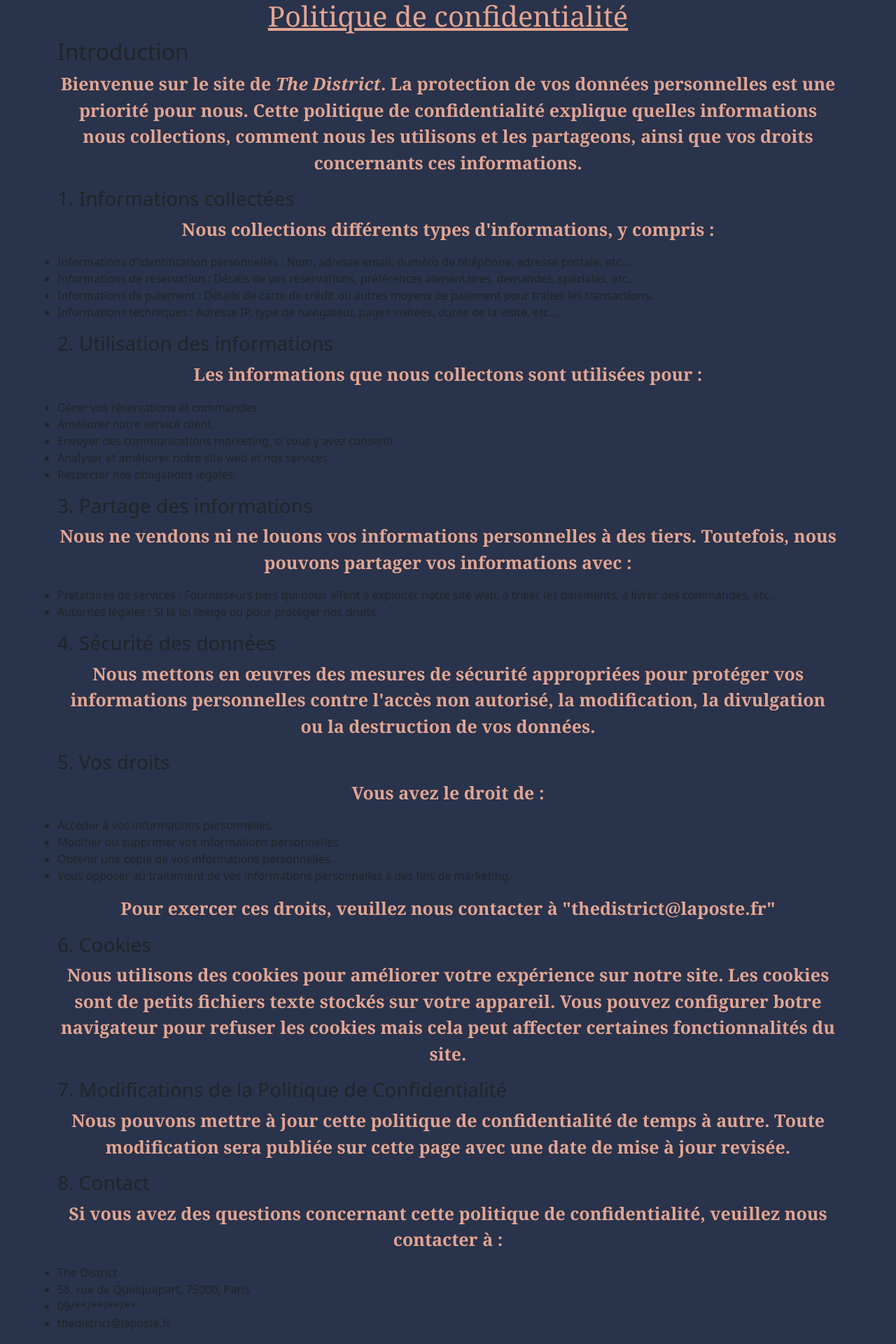
After one commit to EldenGlitchDev/FULLSTACK, a PHP site: the page made by The District/politique_de_confidentialite.php in a window 1280 px wide. The commit adds this page. Shown: the part 1069-2989 px from the top of the page at 70% size. Run offline with PHP 8.4, Linux system fonts and the light colour scheme.

Commit message:
The District

```diff
--- a/The District/assets/css/index.css
+++ b/The District/assets/css/index.css
@@ -170,3 +170,14 @@ p{
 a{
     text-decoration: none;
 }
+
+h1{
+    text-align: center;
+    text-decoration: underline;
+    color:#E3A592;
+    font-family: Georgia, serif;
+}
+
+.backgroundTitle{
+    background-color: black;
+}
--- a/The District/footer.php
+++ b/The District/footer.php
@@ -3,6 +3,7 @@
     <div class="row">
 
     <div class="d-flex justify-content-center">
+      <a class="col-1 mx-1" href="mentions_legales.php">Mentions légales</a>
       <img src="assets/img/Icones/icons8-logo-google-48.png" id="logogoogle" alt="googlelogo" title="googlelogo" class="col-1">
 
       <img src="assets/img/Icones/icons8-reddit-48.png" id="logoreddit" alt="redditlogo" title="redditlogo" class="col-1">
@@ -16,6 +17,7 @@
       <img src="assets/img/Icones/icons8-facebook-48.png" id="logofacebook" alt="facebooklogo" title="facebooklogo" class="col-1">
 
       <img src="assets/img/Icones/icons8-twitter-48.png" id="logotwitter" alt="twitterlogo" title="twitterlogo" class="col-1">
+      <a class="col-1 mx-5" href="politique_de_confidentialite.php">Politique de confidentialité</a>
     </div>
 
     </div>
--- a/The District/header.php
+++ b/The District/header.php
@@ -44,7 +44,12 @@ try {
     case '/commande.php':
       echo '<title>Commande</title>';
       break;
-
+    case '/politique_de_confidentialite.php';
+      echo '<title>Politique de confidentialité</title>';
+      break;
+    case '/mentions_legales.php';
+      echo '<title>Mentions légales</title>';
+      break;
 
     default:                        // Si l'URL actuelle ne correspond à aucune des URL spécifiées, le code du bloc par défaut sera exécuté, ce qui définit le titre sur "NoPage"
       echo '<title>NoPage</title>';
@@ -128,7 +133,7 @@ try {
     // in_array : indique si une valeur appatient à un tableau
     // isset : indique si une variable est déclarée et est différente de null
     // !!!!!!!! intégrer ['platcommande'] dans le 'execute' de la page commande' -> $GET_['platcommande'] !!!!!!!!!
-    elseif (!in_array($_SERVER['REQUEST_URI'], ["/commande.php", "/scriptformulairecommande.php"]) && !isset($_GET['platcommande'])) {
+    elseif (!in_array($_SERVER['REQUEST_URI'], ["/commande.php", "/scriptformulairecommande.php", "/politique_de_confidentialite.php", "/mentions_legales.php"]) && !isset($_GET['platcommande'])) {
       // afficher la banière image sur les autres pages hotmis la page de commande
       echo '<div class="container-fluid">
     <div class="row justify-content-center">
--- /dev/null
+++ b/The District/politique_de_confidentialite.php
@@ -0,0 +1,84 @@
+<?php
+    require_once('header.php')
+  ?>
+
+<div class="container">
+    <div class="row">
+<h1>Politique de confidentialité</h1>
+
+<h2>Introduction</h2>
+
+<p>Bienvenue sur le site de <b><i>The District</i></b>. La protection de vos données personnelles est une priorité pour nous. Cette politique de confidentialité explique quelles informations nous collections, comment nous les utilisons et les partageons, ainsi que vos droits concernants ces informations.</p>
+
+<h3>1. Informations collectées</h3>
+
+<p>Nous collections différents types d'informations, y compris :</p>
+<ul>
+    <li>Informations d'identification personnelles : Nom, adresse email, numéro de téléphone, adresse postale, etc...</li>
+    <li>Informations de réservation : Détails de vos réservations, préférences alimentaires, demandes, spéciales, etc...</li>
+    <li>Informations de paiement :  Détails de carte de crédit ou autres moyens de paiement pour traiter les transactions.</li>
+    <li>Informations techniques : Adresse IP, type de navigateur, pages visitées, durée de la visite, etc...</li>
+</ul>
+
+<h3>2. Utilisation des informations</h3>
+
+<p>Les informations que nous collectons sont utilisées pour :</p>
+<ul>
+    <li>Gérer vos réservations et commandes.</li>
+    <li>Améliorer notre service client.</li>
+    <li>Envoyer des communications marketing, si vous y avez consenti.</li>
+    <li>Analyser et améliorer notre site web et nos services.</li>
+    <li>Respecter nos obligations légales.</li>
+</ul>
+
+<h3>3. Partage des informations</h3>
+
+<p>Nous ne vendons ni ne louons vos informations personnelles à des tiers. Toutefois, nous pouvons partager vos informations avec :</p>
+<ul>
+    <li>Pretataires de services : Fournisseurs tiers qui nous aifent à exploiter notre site web, à traier les paiements, à livrer des commandes, etc...
+    </li>
+    <li>Autorités légales : Si la loi l'exige ou pour protéger nos droits
+    </li>
+</ul>
+
+<h3>4. Sécurité des données</h3>
+
+<p>Nous mettons en &#x0153;uvres des mesures de sécurité appropriées pour protéger vos informations personnelles contre l'accès non autorisé, la modification, la divulgation ou la destruction de vos données.</p>
+
+<h3>5. Vos droits</h3>
+
+<p>Vous avez le droit de :</p>
+<ul>
+    <li>Accéder à vos informations personnelles.</li>
+    <li>Modifier ou supprimer vos informations personnelles.</li>
+    <li>Obtenir une copie de vos informations personnelles.</li>
+    <li>Vous opposer au traitement de vos informations personnelles à des fins de marketing.</li>
+</ul>
+<p>Pour exercer ces droits, veuillez nous contacter à "thedistrict@laposte.fr"</p>
+
+<h3>6. Cookies</h3>
+
+<p>Nous utilisons des cookies pour améliorer votre expérience sur notre site. Les cookies sont de petits fichiers texte stockés sur votre appareil. Vous pouvez configurer botre navigateur pour refuser les cookies mais cela peut affecter certaines fonctionnalités du site.</p>
+
+<h3>7. Modifications de la Politique de Confidentialité</h3>
+
+<p>Nous pouvons mettre à jour cette politique de confidentialité de temps à autre. Toute modification sera publiée sur cette page avec une date de mise à jour revisée.</p>
+
+<h3>8. Contact</h3>
+
+<p>Si vous avez des questions concernant cette politique de confidentialité, veuillez nous contacter à :</p>
+<ul>
+    <li>The District</li>
+    <li>58, rue de Quelquepart, 75000, Paris</li>
+    <li>09/**/**/**/**</li>
+    <li>thedistrict@laposte.fr</li>
+</ul>
+
+<p>Date de mise à jour : 19 juillet 2024</p>
+
+    </div>
+</div>
+
+<?php
+    require_once('footer.php')
+?>
```
Also changed, not shown: The District/carouselIndex.php (+45 -7 lines), The District/index.php (+58 -4 lines), The District/mentions_legales.php (added, +63 -0 lines).
